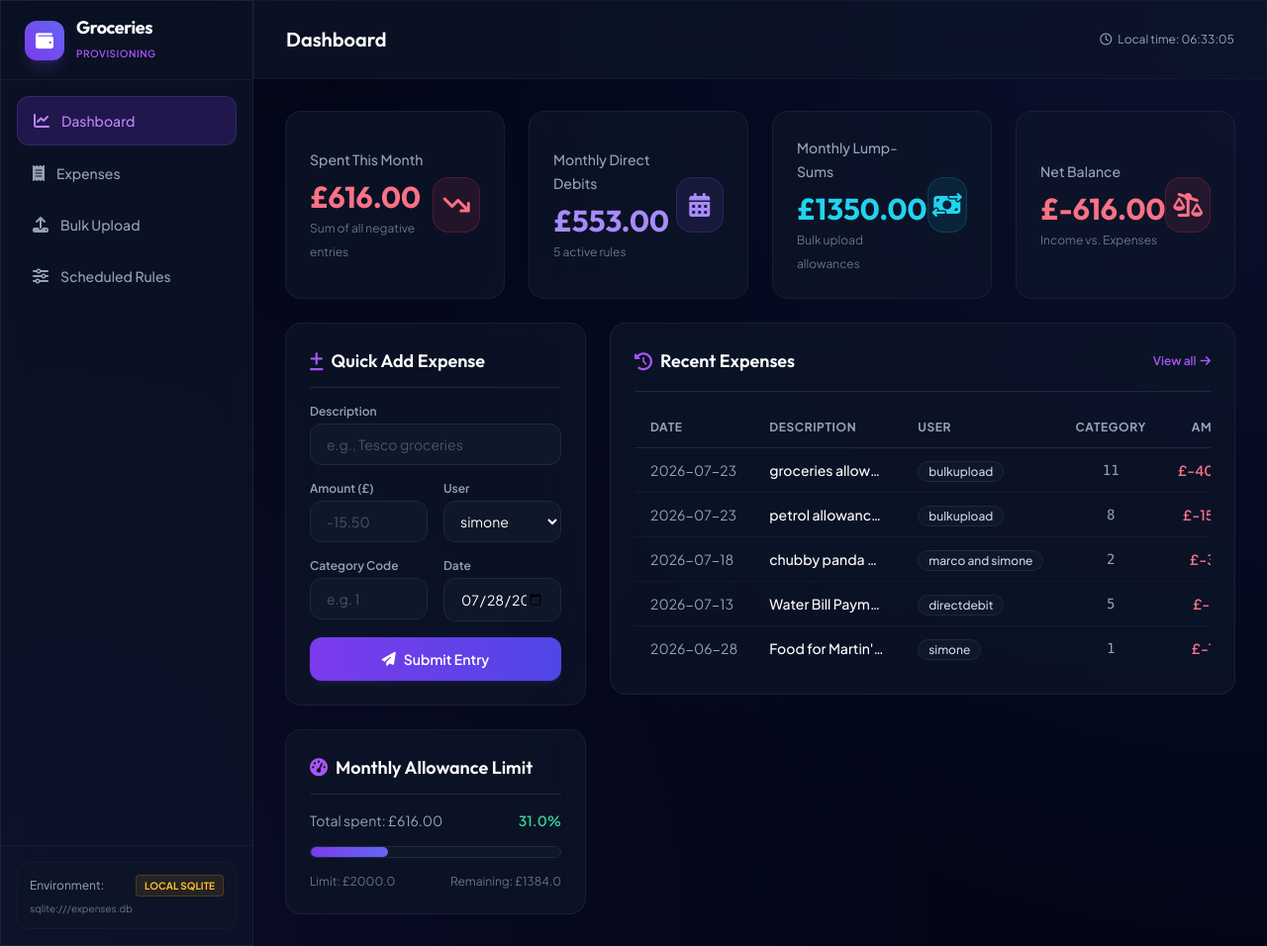
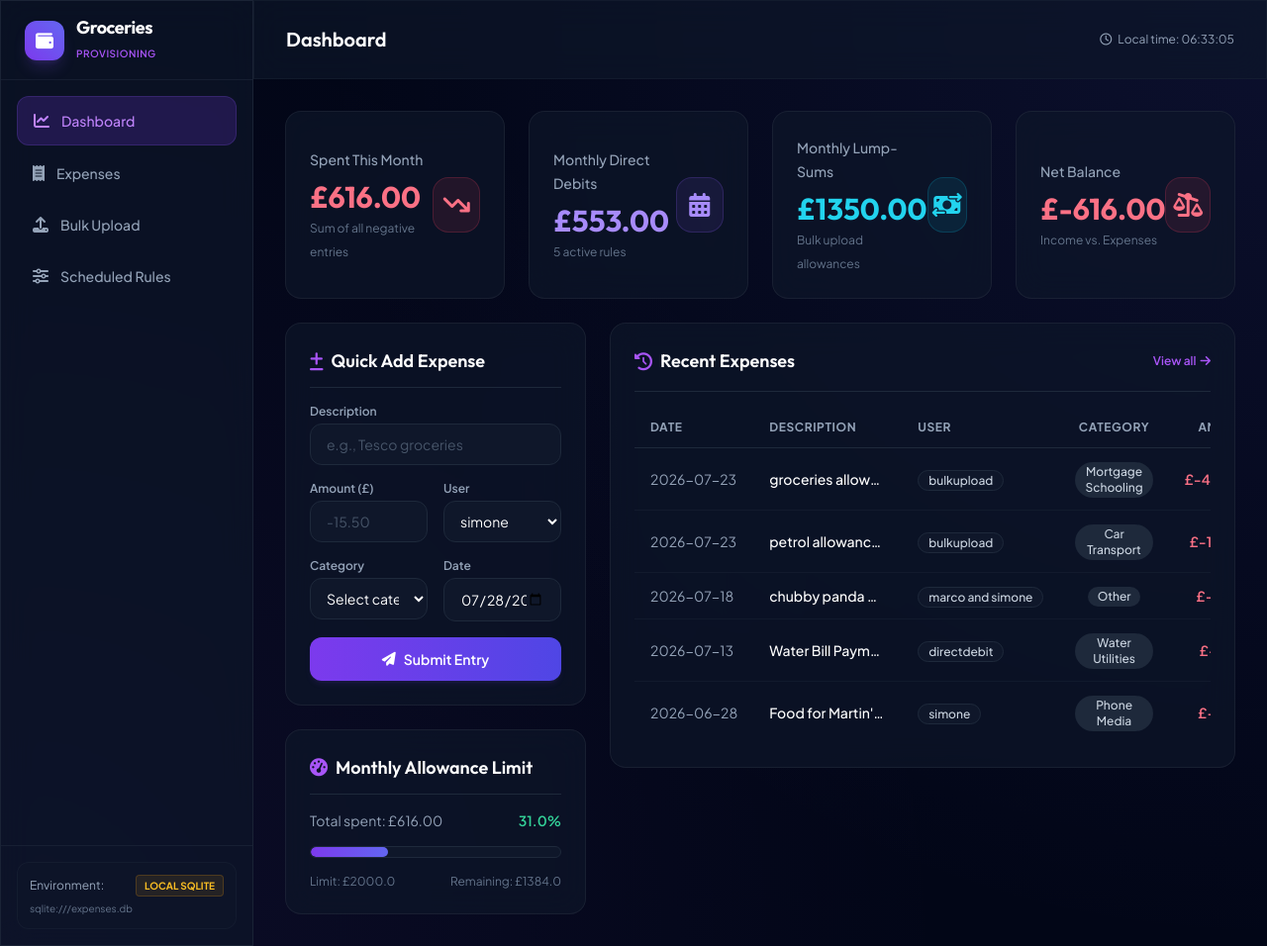
Before and after one commit to mmistroni/groceries_plugin, a FastAPI app: page / in a window 1280 px wide. Shown: the whole page at 99% size. Run offline with FastAPI, Linux system fonts and the light colour scheme; some libraries are stand-ins or nearby versions.

Commit message:
updating enums

```diff
--- /dev/null
+++ b/provision-app/app/enums.py
@@ -0,0 +1,44 @@
+# enums.py
+from enum import IntEnum
+from sqlalchemy import TypeDecorator, Integer
+
+class ExpenseTypeEnum(IntEnum):
+    HOUSE_INSURANCE = 0
+    PHONE_MEDIA = 1
+    APPLIANCES_INSURANCE_PENSIONS = 3
+    WATER_UTILITIES = 5
+    GAS_ENERGY = 6
+    CAR_TRANSPORT = 8
+    COUNCIL_TAX = 9
+    TV_LICENSE = 10
+    MORTGAGE_SCHOOLING = 11
+    OTHER = 13
+
+    @classmethod
+    def from_code(cls, code: int | None) -> "ExpenseTypeEnum | None":
+        if code is None:
+            return None
+        try:
+            return cls(code)
+        except ValueError:
+            return cls.OTHER
+
+    @property
+    def display_name(self) -> str:
+        return self.name.replace('_', ' ').title()
+
+
+class ExpenseTypeColumn(TypeDecorator):
+    """Safely maps raw DB integers to Python ExpenseTypeEnum."""
+    impl = Integer
+    cache_ok = True
+
+    def process_bind_param(self, value, dialect):
+        if value is None:
+            return None
+        if isinstance(value, ExpenseTypeEnum):
+            return value.value
+        return int(value)
+
+    def process_result_value(self, value, dialect):
+        return ExpenseTypeEnum.from_code(value)
--- a/provision-app/app/main.py
+++ b/provision-app/app/main.py
@@ -13,6 +13,7 @@ from sqlalchemy import extract
 from .config import settings
 from .database import engine, SessionLocal, get_db, seed_database
 from .models import Base, ExpenseEntry, ScheduledRule
+from .enums import ExpenseTypeEnum
 from .schemas import ExpenseCreate, ExpenseUpdate, ScheduledRuleCreate, ScheduledRuleUpdate
 from . import crud
 from .scheduler import process_scheduled_insertions
@@ -42,7 +43,6 @@ templates.env.globals["settings"] = settings
 templates.env.globals["datetime"] = datetime
 
 # --- UI PAGES ROUTING ---
-
 @app.get("/", response_class=HTMLResponse)
 async def read_dashboard(request: Request, db: Session = Depends(get_db)):
     # Calculate stats for the current month
@@ -78,9 +78,11 @@ async def read_dashboard(request: Request, db: Session = Depends(get_db)):
             "active_dd_total": active_dd_total,
             "lump_sum_total": lump_sum_total,
             "net_balance": net_balance,
-            "recent_expenses": recent
+            "recent_expenses": recent,
+            "ExpenseTypeEnum": ExpenseTypeEnum  # <--- PASS ENUM TO TEMPLATE HERE
         }
     )
+
 
 @app.get("/expenses", response_class=HTMLResponse)
 async def read_expenses(request: Request, db: Session = Depends(get_db)):
--- a/provision-app/app/templates/bulk_upload.html
+++ b/provision-app/app/templates/bulk_upload.html
@@ -50,7 +50,8 @@
                                 <input type="checkbox" name="rule_enabled_{{ rule.id }}" checked value="true" class="w-4 h-4 rounded text-brand-600 focus:ring-brand-500 border-slate-800 bg-slate-950">
                                 <div>
                                     <div class="text-xs font-semibold text-white">{{ rule.description }}</div>
-                                    <div class="text-[10px] text-slate-500">Day {{ rule.day_of_month }} • Type {{ rule.expense_type or '-' }}</div>
+                                    <!-- AMENDED: Accessing name on the relationship -->
+                                    <div class="text-[10px] text-slate-500">Day {{ rule.day_of_month }} • Type {{ rule.expense_type.name if rule.expense_type else '-' }}</div>
                                 </div>
                             </div>
                             <div class="flex items-center gap-2">
@@ -78,7 +79,8 @@
                                 <input type="checkbox" name="rule_enabled_{{ rule.id }}" checked value="true" class="w-4 h-4 rounded text-brand-600 focus:ring-brand-500 border-slate-800 bg-slate-950">
                                 <div>
                                     <div class="text-xs font-semibold text-white">{{ rule.description }}</div>
-                                    <div class="text-[10px] text-slate-500">Day {{ rule.day_of_month }} • Type {{ rule.expense_type or '-' }}</div>
+                                    <!-- AMENDED: Accessing name on the relationship -->
+                                    <div class="text-[10px] text-slate-500">Day {{ rule.day_of_month }} • Type {{ rule.expense_type.name if rule.expense_type else '-' }}</div>
                                 </div>
                             </div>
                             <div class="flex items-center gap-2">
--- a/provision-app/app/templates/dashboard.html
+++ b/provision-app/app/templates/dashboard.html
@@ -89,8 +89,14 @@
 
                 <div class="grid grid-cols-2 gap-4">
                     <div>
-                        <label class="block text-xs font-semibold text-slate-400 mb-1">Category Code</label>
-                        <input type="number" name="expense_type" placeholder="e.g. 1" class="w-full bg-slate-900 border border-slate-800 focus:border-brand-500 focus:ring-1 focus:ring-brand-500 rounded-xl px-4 py-2.5 text-sm text-white placeholder-slate-600 transition-all outline-none">
+                        <label class="block text-xs font-semibold text-slate-400 mb-1">Category</label>
+                        <select name="expense_type" class="w-full bg-slate-900 border border-slate-800 focus:border-brand-500 focus:ring-1 focus:ring-brand-500 rounded-xl px-3 py-2.5 text-sm text-white transition-all outline-none">
+                            <option value="" disabled selected>Select category</option>
+                            {% for category in ExpenseTypeEnum %}
+                                <option value="{{ category.value }}">{{ category.name }}</option>
+                            {% endfor %}
+                        </select>
+                        </select>
                     </div>
                     <div>
                         <label class="block text-xs font-semibold text-slate-400 mb-1">Date</label>
@@ -148,7 +154,7 @@
                             <th class="py-3 px-4">Date</th>
                             <th class="py-3 px-4">Description</th>
                             <th class="py-3 px-4">User</th>
-                            <th class="py-3 px-4">Category</th>
+                            <th class="py-3 px-4 text-center">Category</th>
                             <th class="py-3 px-4 text-right">Amount</th>
                         </tr>
                     </thead>
@@ -166,8 +172,10 @@
                                     {{ expense.user }}
                                 </span>
                             </td>
-                            <td class="py-3 px-4 text-slate-400 text-center font-mono">
-                                {{ expense.expense_type if expense.expense_type is not none else '-' }}
+                            <td class="py-3 px-4 text-center">
+                                <span class="inline-flex items-center px-2.5 py-0.5 rounded-full text-xs font-medium bg-slate-800 text-slate-300">
+                                    {{ expense.expense_type.display_name if expense.expense_type else '-' }}
+                                </span>
                             </td>
                             <td class="py-3 px-4 text-right font-semibold whitespace-nowrap {% if expense.amount < 0 %}text-rose-400{% else %}text-emerald-400{% endif %}">
                                 {% if expense.amount >= 0 %}+{% endif %}£{{ "%.2f"|format(expense.amount) }}
```
Also changed, not shown: provision-app/app/models.py (+11 -6 lines), provision-app/app/templates/expenses.html (+12 -11 lines).
